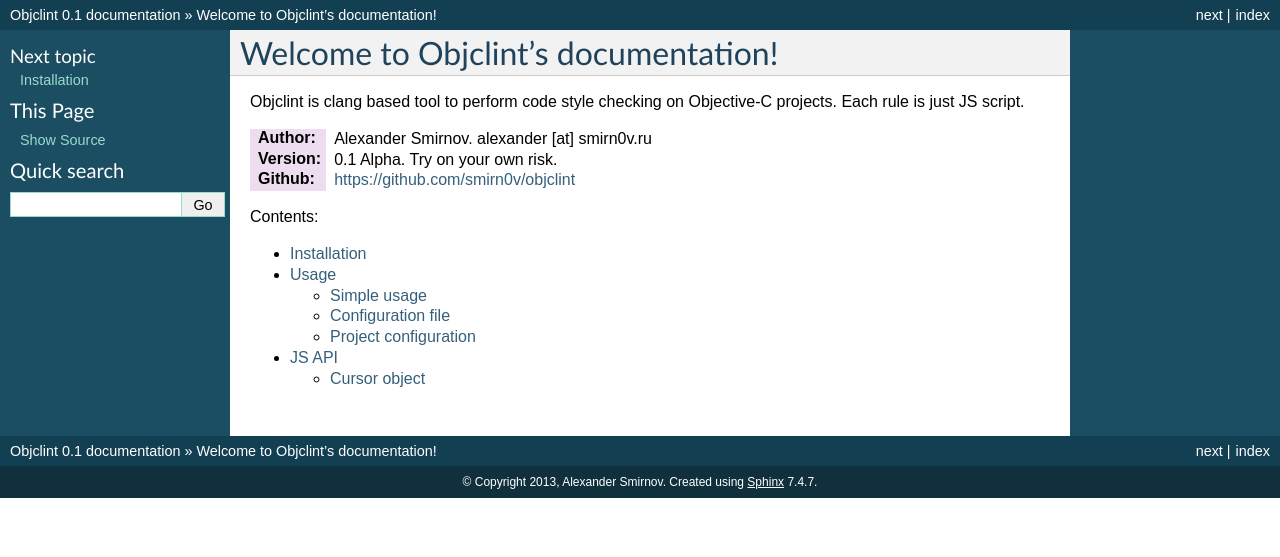
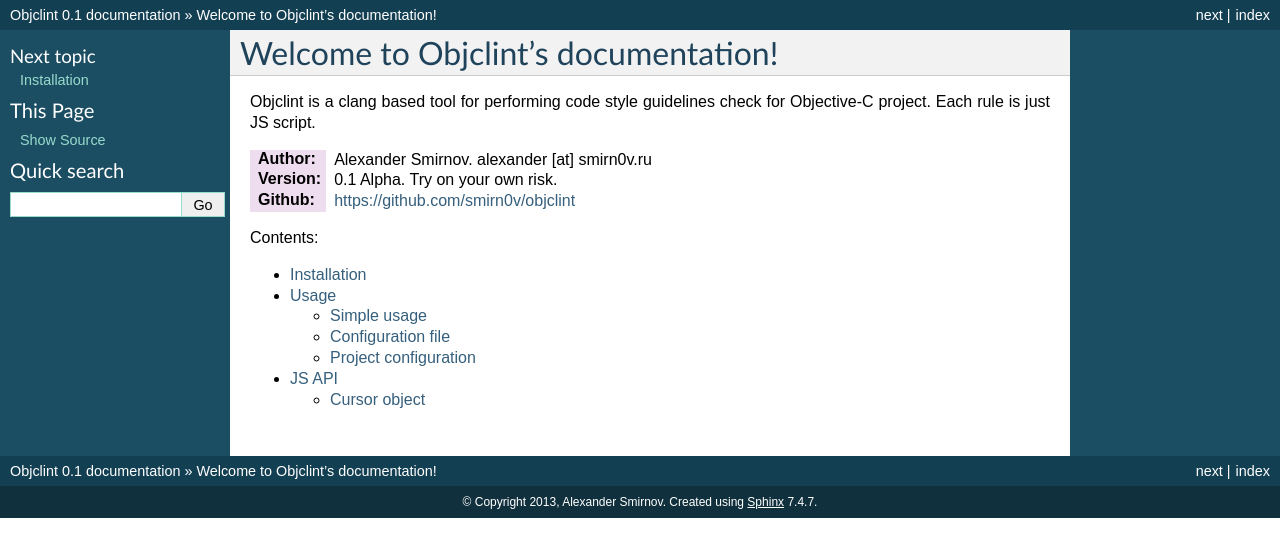
Before and after one commit to smirn0v/objclint, a Sphinx documentation site: the page built from docs/source/index.rst, in a window 1280 px wide. Shown: the top 557 px of the page. Built offline with Sphinx 7.4.7, drawn with Linux system fonts in a browser that asks for light colours.

Commit message:
rephrased index page...

```diff
--- a/docs/source/index.rst
+++ b/docs/source/index.rst
@@ -6,7 +6,7 @@
 Welcome to Objclint's documentation!
 ====================================
 
-Objclint is clang based tool to perform code style checking on Objective-C projects. Each rule is just JS script.
+Objclint is a clang based tool for performing code style guidelines check for Objective-C project. Each rule is just JS script.
 
 :Author:
     Alexander Smirnov. alexander [at] smirn0v.ru
```
